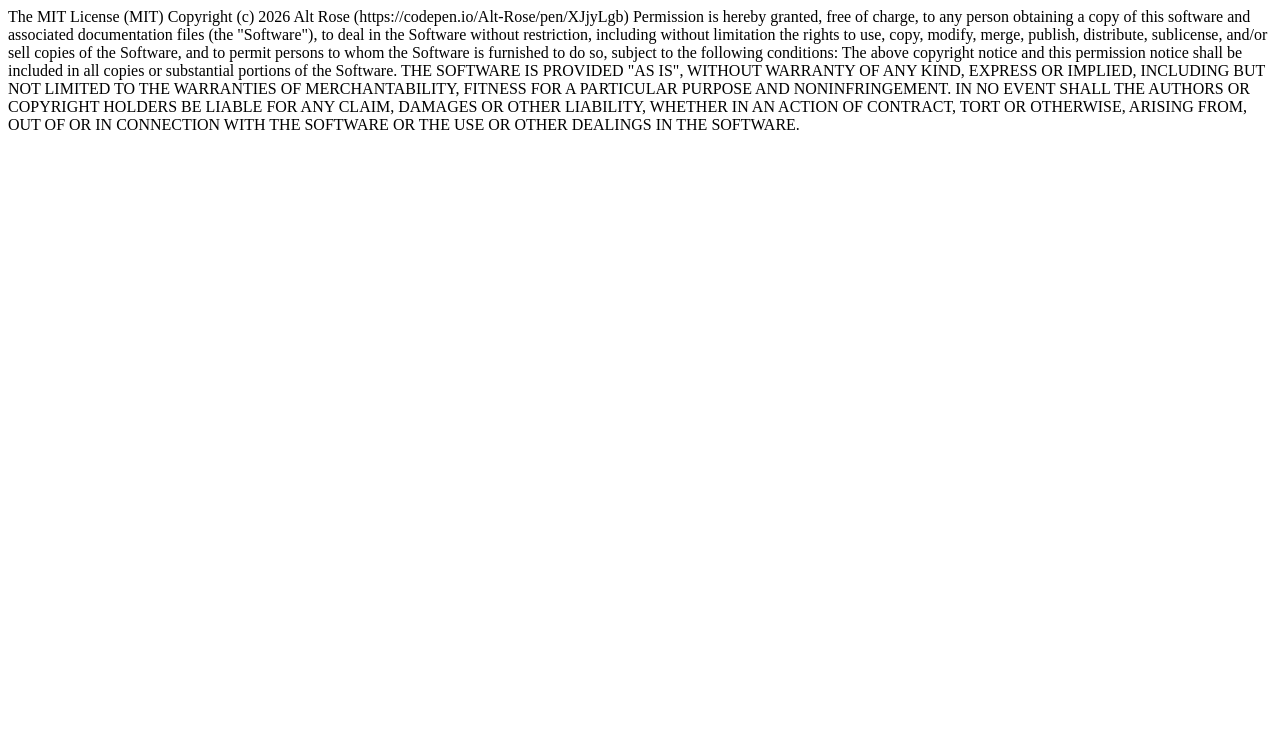
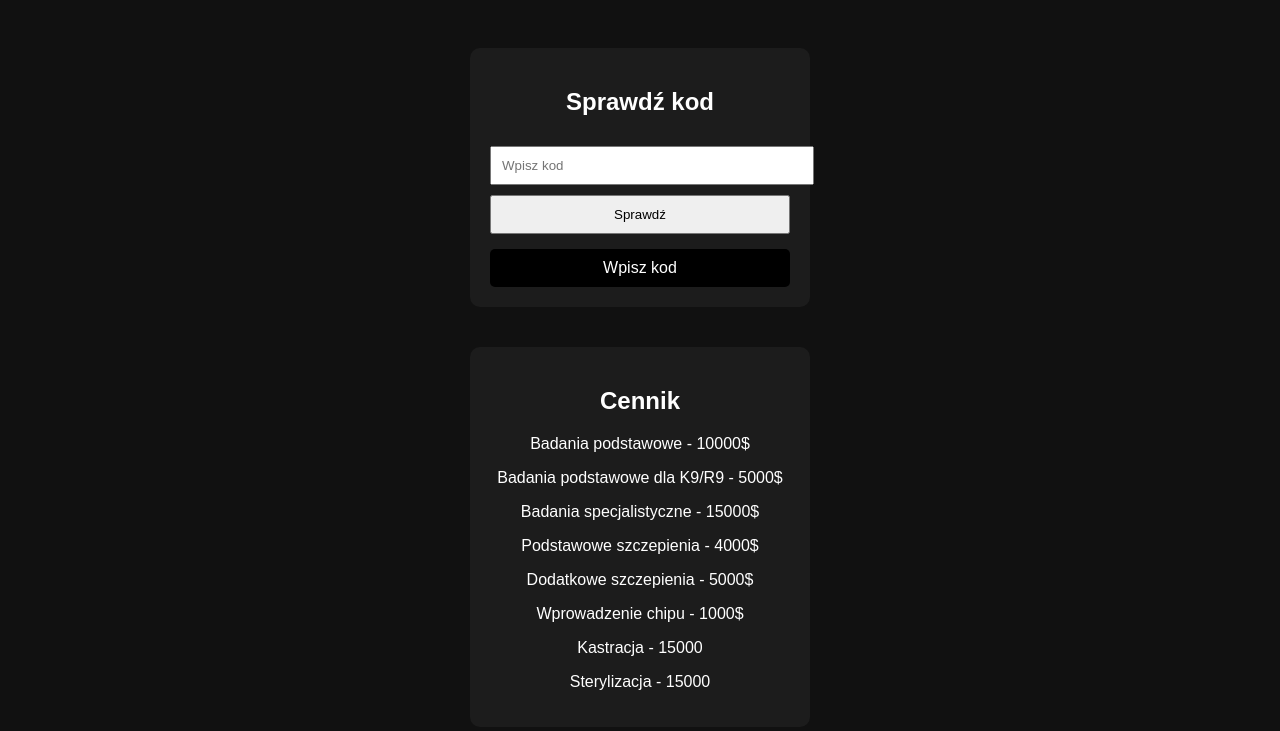
Before and after one commit to altf4games34-design/altf4games34-desing.github.io, a plain HTML site: page index.html in a window 1280 px wide. Drawn offline with Linux system fonts and the light colour scheme.

Commit message:
Update index.html

```diff
--- a/index.html
+++ b/index.html
@@ -1,21 +1,98 @@
-The MIT License (MIT)
+<!DOCTYPE html>
+<html lang="pl">
+<head>
+<meta charset="UTF-8">
 
-Copyright (c) 2026 Alt Rose (https://codepen.io/Alt-Rose/pen/XJjyLgb)
+<style>
+body {
+font-family: Arial;
+background: #111;
+color: white;
+text-align: center;
+padding: 40px;
+}
 
-Permission is hereby granted, free of charge, to any person obtaining a copy
-of this software and associated documentation files (the "Software"), to deal
-in the Software without restriction, including without limitation the rights
-to use, copy, modify, merge, publish, distribute, sublicense, and/or sell
-copies of the Software, and to permit persons to whom the Software is
-furnished to do so, subject to the following conditions:
+.box {
+background: #1c1c1c;
+padding: 20px;
+border-radius: 10px;
+width: 300px;
+margin: auto;
+}
 
-The above copyright notice and this permission notice shall be included in all
-copies or substantial portions of the Software.
+input {
+padding: 10px;
+width: 100%;
+margin-top: 10px;
+}
 
-THE SOFTWARE IS PROVIDED "AS IS", WITHOUT WARRANTY OF ANY KIND, EXPRESS OR
-IMPLIED, INCLUDING BUT NOT LIMITED TO THE WARRANTIES OF MERCHANTABILITY,
-FITNESS FOR A PARTICULAR PURPOSE AND NONINFRINGEMENT. IN NO EVENT SHALL THE
-AUTHORS OR COPYRIGHT HOLDERS BE LIABLE FOR ANY CLAIM, DAMAGES OR OTHER
-LIABILITY, WHETHER IN AN ACTION OF CONTRACT, TORT OR OTHERWISE, ARISING FROM,
-OUT OF OR IN CONNECTION WITH THE SOFTWARE OR THE USE OR OTHER DEALINGS IN THE
-SOFTWARE.
+button {
+padding: 10px;
+width: 100%;
+margin-top: 10px;
+cursor: pointer;
+}
+
+.result {
+margin-top: 15px;
+padding: 10px;
+background: #000;
+border-radius: 5px;
+}
+
+.pricing {
+margin-top: 40px;
+background: #1c1c1c;
+padding: 20px;
+border-radius: 10px;
+width: 300px;
+margin-left: auto;
+margin-right: auto;
+}
+</style>
+
+</head>
+<body>
+
+<div class="box">
+<h2>Sprawdź kod</h2>
+
+<input id="code" placeholder="Wpisz kod">
+<button onclick="checkCode()">Sprawdź</button>
+
+<div class="result" id="result">
+Wpisz kod
+</div>
+</div>
+
+<div class="pricing">
+<h2>Cennik</h2>
+<p>Badania podstawowe - 10000$</p>
+<p>Badania podstawowe dla K9/R9 - 5000$</p>
+<p>Badania specjalistyczne - 15000$</p>
+<p>Podstawowe szczepienia - 4000$</p>
+<p>Dodatkowe szczepienia - 5000$</p>
+<p>Wprowadzenie chipu - 1000$</p>
+  <p>Kastracja - 15000</p>
+  <p>Sterylizacja - 15000</p>
+</div>
+
+<script>
+const codes = {
+"305698256": "Pies Blaze, Następne szczepienie:",
+};
+
+function checkCode() {
+let code = document.getElementById("code").value;
+let result = document.getElementById("result");
+
+if (codes[code]) {
+result.innerText = codes[code];
+} else {
+result.innerText = "Kod nie istnieje";
+}
+}
+</script>
+
+</body>
+</html>
```
